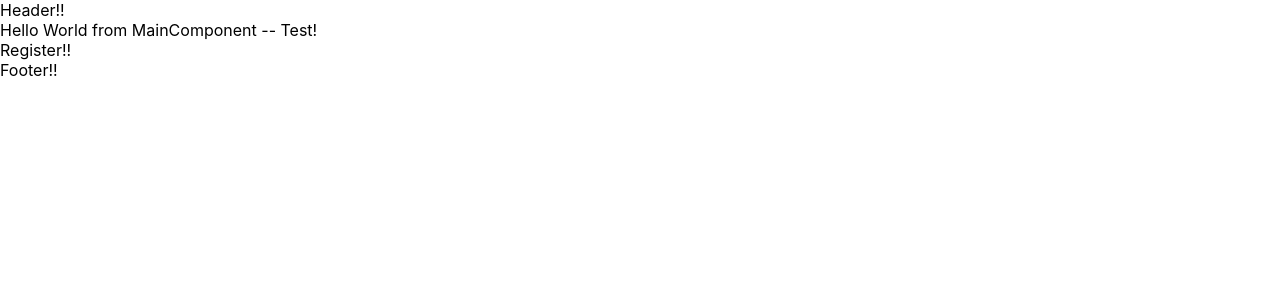
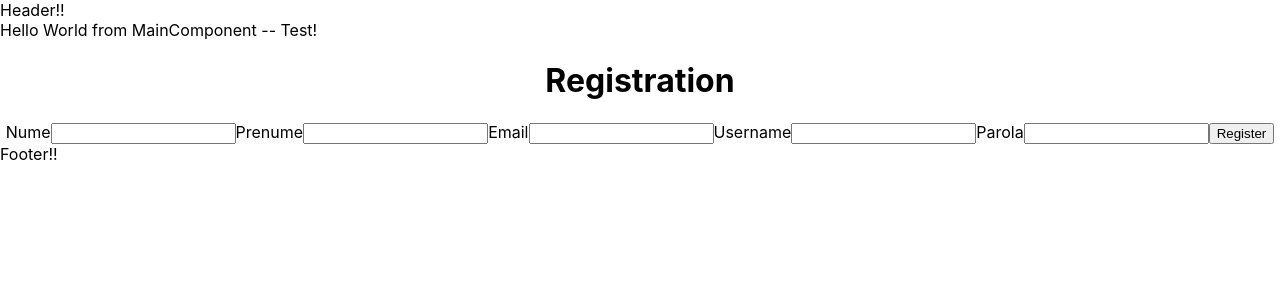
Before and after one commit to denisa-iordache/Proiect_TW_Donald_DAC, a React (Create React App) app in the folder react_app/gui/: page /register in a window 1280 px wide. Shown: the top 300 px of the page. Built offline with nearby package versions, Linux system fonts and the light colour scheme; no server answers.

Commit message:
Managed Routes between Components

```diff
--- a/react_app/gui/src/components/LoginComponent.js
+++ b/react_app/gui/src/components/LoginComponent.js
@@ -1,9 +1,80 @@
 import React from "react";
+import { useEffect, useState } from "react";
+
+import Axios from "axios";
 
 function Login() {
-    return(
-        <div>Login!!</div>
-    )
+
+    const [usernameReg, setUsernameReg] = useState("");
+    const [passwordReg, setPasswordReg] = useState("");
+    const [NameReg, setNameReg] = useState("");
+    const [PrenameReg, setPrenameReg] = useState("");
+    const [EmailReg, setEmailReg] = useState("");
+
+    const [username, setUsername] = useState("");
+    const [password, setPassword] = useState("");
+
+    const [loginStatus, setLoginStatus] = useState(false);
+
+    Axios.defaults.withCredentials = true;
+
+    const login = () => {
+        Axios.post("http://localhost:8080/studentslogin", {
+          username: username,
+          parola: password,
+        }).then((response) => {
+          if (!response.data.auth) {
+            setLoginStatus(false);
+          } else {
+            localStorage.setItem("token", response.data.token);
+            setLoginStatus(true);
+          }
+        });
+      };
+
+      useEffect(() => {
+        Axios.get("http://localhost:8080/studentslogin").then((response) => {
+          if (response.data.loggedIn == true) {
+            setLoginStatus(response.data.student.username);
+          }
+        });
+      }, []);
+
+      const studentAuthenticated = () => {
+        Axios.get("http://localhost:8080/studentAuth", {
+          headers: {
+            "x-access-token": localStorage.getItem("token"),
+          },
+        }).then((response) => {
+          console.log(response);
+        });
+      };
+
+      return (
+        <div className="App">
+          <div className="login">
+            <h1>Login</h1>
+            <label>Username</label>
+            <input
+              type="text"
+              onChange={(e) => {
+                setUsername(e.target.value);
+              }}
+            />
+            <label>Parola</label>
+            <input
+              type="password"
+              onChange={(e) => {
+                setPassword(e.target.value);
+              }}
+            />
+            <button onClick={login}>Login</button>
+          </div>
+          {loginStatus && (
+            <button onClick={studentAuthenticated}>Check if authenticated</button>
+          )}
+        </div>
+      );
 }
 
 export default Login
--- a/react_app/gui/src/components/MainComponent.js
+++ b/react_app/gui/src/components/MainComponent.js
@@ -12,63 +12,6 @@ import Axios from "axios";
 import {Routes, Route, Redirect, BrowserRouter} from 'react-router-dom';
 
 function Main() {
-
-  const [usernameReg, setUsernameReg] = useState("");
-  const [passwordReg, setPasswordReg] = useState("");
-  const [NameReg, setNameReg] = useState("");
-  const [PrenameReg, setPrenameReg] = useState("");
-  const [EmailReg, setEmailReg] = useState("");
-
-  const [username, setUsername] = useState("");
-  const [password, setPassword] = useState("");
-
-  const [loginStatus, setLoginStatus] = useState(false);
-
-  Axios.defaults.withCredentials = true;
-
-  const register = () => {
-    Axios.post("http://localhost:8080/studentsregister", {
-      username: usernameReg,
-      parola: passwordReg,
-      nume: NameReg,
-      prenume: PrenameReg,
-      email: EmailReg,
-    }).then((response) => {
-      console.log(response.data);
-    });
-  };
-
-  const login = () => {
-    Axios.post("http://localhost:8080/studentslogin", {
-      username: username,
-      parola: password,
-    }).then((response) => {
-      if (!response.data.auth) {
-        setLoginStatus(false);
-      } else {
-        localStorage.setItem("token", response.data.token);
-        setLoginStatus(true);
-      }
-    });
-  };
-
-  useEffect(() => {
-    Axios.get("http://localhost:8080/studentslogin").then((response) => {
-      if (response.data.loggedIn == true) {
-        setLoginStatus(response.data.student.username);
-      }
-    });
-  }, []);
-
-  const studentAuthenticated = () => {
-    Axios.get("http://localhost:8080/studentAuth", {
-      headers: {
-        "x-access-token": localStorage.getItem("token"),
-      },
-    }).then((response) => {
-      console.log(response);
-    });
-  };
     return (
         <React.Fragment>
             <Header/>
@@ -78,6 +21,7 @@ function Main() {
                      <Route path='/home' element={<Home/>}/>
                      <Route path='/register' element={<Register/>}/>
                      <Route path='/login' element={<Login/>}/>
+                     {/* <Redirect to='/home'/> */}
                 </Routes>
             </BrowserRouter>
             <Footer/>
--- a/react_app/gui/src/components/RegisterComponent.js
+++ b/react_app/gui/src/components/RegisterComponent.js
@@ -1,75 +1,78 @@
 import React from "react";
+import { useState } from "react";
+
+import Axios  from "axios";
 
 function Register() {
 
-//     <div className="App">
-//       <div className="registration">
-//         <h1>Registration</h1>
-//         <label>Nume</label>
-//         <input
-//           type="text"
-//           onChange={(e) => {
-//             setNameReg(e.target.value);
-//           }}
-//         />
-//         <label>Prenume</label>
-//         <input
-//           type="text"
-//           onChange={(e) => {
-//             setPrenameReg(e.target.value);
-//           }}
-//         />
-//         <label>Email</label>
-//         <input
-//           type="text"
-//           onChange={(e) => {
-//             setEmailReg(e.target.value);
-//           }}
-//         />
-//         <label>Username</label>
-//         <input
-//           type="text"
-//           onChange={(e) => {
-//             setUsernameReg(e.target.value);
-//           }}
-//         />
-//         <label>Parola</label>
-//         <input
-//           type="password"
-//           onChange={(e) => {
-//             setPasswordReg(e.target.value);
-//           }}
-//         />
-//         <button onClick={register}>Register</button>
-//       </div>
-//       <div className="login">
-//         <h1>Login</h1>
-//         <label>Username</label>
-//         <input
-//           type="text"
-//           onChange={(e) => {
-//             setUsername(e.target.value);
-//           }}
-//         />
-//         <label>Parola</label>
-//         <input
-//           type="password"
-//           onChange={(e) => {
-//             setPassword(e.target.value);
-//           }}
-//         />
-//         <button onClick={login}>Login</button>
-//       </div>
-//       {loginStatus && (
-//         <button onClick={studentAuthenticated}>Check if authenticated</button>
-//       )}
-//     </div>
-//   );
+    const [usernameReg, setUsernameReg] = useState("");
+    const [passwordReg, setPasswordReg] = useState("");
+    const [NameReg, setNameReg] = useState("");
+    const [PrenameReg, setPrenameReg] = useState("");
+    const [EmailReg, setEmailReg] = useState("");
+
+    const [username, setUsername] = useState("");
+    const [password, setPassword] = useState("");
+
+    const [loginStatus, setLoginStatus] = useState(false);
+
+    Axios.defaults.withCredentials = true;
+
+    const register = () => {
+      Axios.post("http://localhost:8080/studentsregister", {
+        username: usernameReg,
+        parola: passwordReg,
+        nume: NameReg,
+        prenume: PrenameReg,
+        email: EmailReg,
+      }).then((response) => {
+        console.log(response.data);
+      });
+    };
 
     return (
-        <div>Register!!</div>
-    )
-
-}
+        <div className="App">
+          <div className="registration">
+            <h1>Registration</h1>
+            <label>Nume</label>
+            <input
+              type="text"
+              onChange={(e) => {
+                setNameReg(e.target.value);
+              }}
+            />
+            <label>Prenume</label>
+            <input
+              type="text"
+              onChange={(e) => {
+                setPrenameReg(e.target.value);
+              }}
+            />
+            <label>Email</label>
+            <input
+              type="text"
+              onChange={(e) => {
+                setEmailReg(e.target.value);
+              }}
+            />
+            <label>Username</label>
+            <input
+              type="text"
+              onChange={(e) => {
+                setUsernameReg(e.target.value);
+              }}
+            />
+            <label>Parola</label>
+            <input
+              type="password"
+              onChange={(e) => {
+                setPasswordReg(e.target.value);
+              }}
+            />
+            <button onClick={register}>Register</button>
+          </div>
+        </div>
+      );
+ }
 
 export default Register
```
